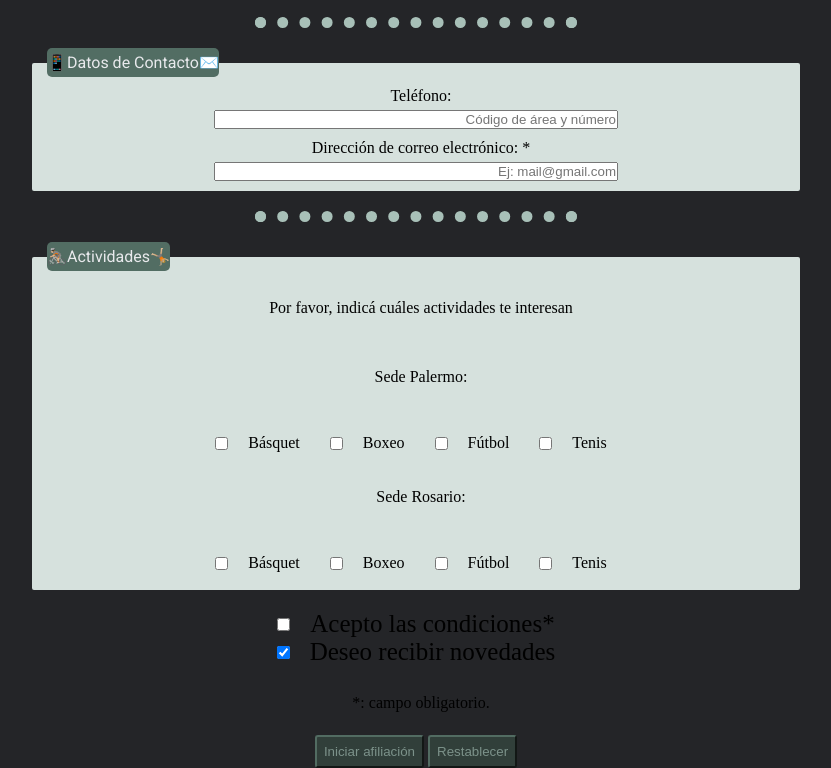
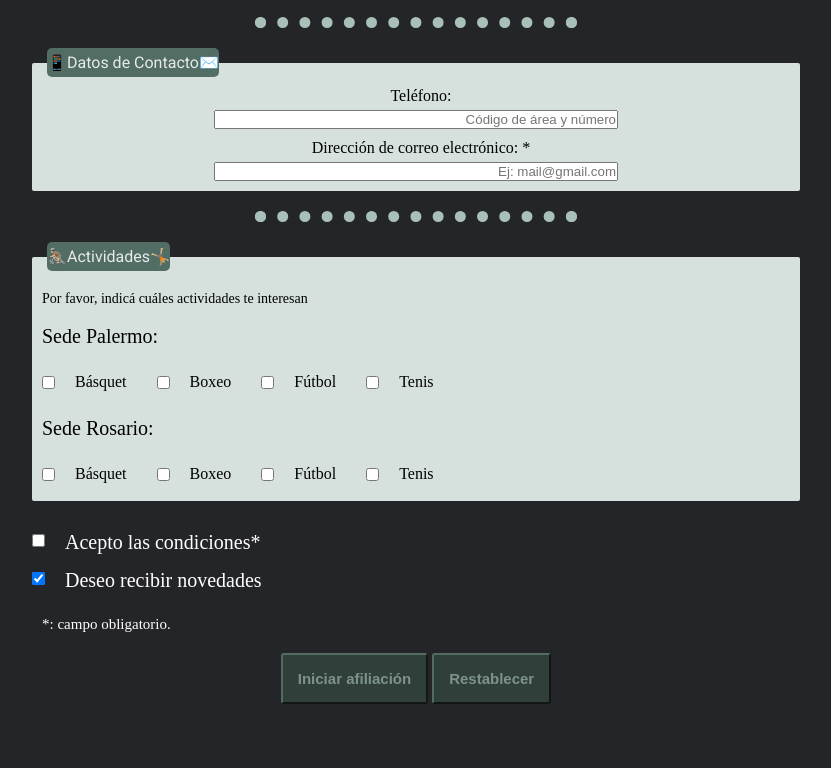
Before and after one commit to feden15/desafio-04, a website built with Vite: page index.html in a window 1280 px wide. Shown: the part 541-1309 px from the top of the page, without its empty margins (224-1055 px from the left). After the commit the page ends 1245 px from the top, so only its background shows below. Built offline with nearby package versions, Linux system fonts and the light colour scheme.

Commit message:
Finalizamos de estilizar nuevamente  estilos.css

```diff
--- a/estilos.css
+++ b/estilos.css
@@ -10,6 +10,11 @@
 
 html {
     background-color: rgb(36, 37, 40);
+    margin: auto;
+}
+
+form {
+    width: 60%;
     margin: auto;
 }
 
@@ -39,7 +44,7 @@ hr {
 }
 
 fieldset {
-    width: 60%;
+    width: 100%;
     margin: auto;
     background-color: rgb(214, 225, 221);
     border: 0px;
@@ -102,7 +107,9 @@ button {
     border-radius: 3px;
     border-color: rgb(82, 108, 98);
     color: rgb(124, 146, 138);
-    padding: 7px;
+    padding: 15px;
+    font-size: 15px;
+    font-weight: bold;
 }
 
 /* Campo Sexo */
@@ -127,28 +134,32 @@ button {
 .inputs-labels-sexo-actividad {
     width: min-content;
     display: flex;
-    margin: auto;
 }
 
 /* /Campo Sexo */
 
 /* Campo Actividades */
 
-.inputs-sexo-actividad {
+.inputs-actividad {
     width: max-content;
-    margin: 10px;
 }
 
-.labels-sexo-actividad {
+.inputs-labels-actividad {
     width: min-content;
-    margin-right: 20px;
-    margin-top: 7px;
+    display: inline;
+    margin: auto;
 }
 
-.inputs-labels-sexo-actividad {
-    width: min-content;
-    display: flex;
-    margin: auto;
+.labels-sedes {
+    width: max-conten;
+    font-size: 20px;
+    display: inline;
+}
+
+#labels-info-actividades {
+    font-size: 14px;
+    width: max-content;
+    display: inline;
 }
 
 /* /Campo Actividades */
@@ -156,21 +167,28 @@ button {
 /* Campo final (fuera de los fieldset) */
 
 .campo-final {
-    margin: auto;
     display: flex;
     width: min-content;
 }
 
 .label-final {
-    font-size: 25px;
+    color: white;
+    font-size: 20px;
     width: max-content;
-    margin: auto;
+}
+
+#lbl-final {
+    color: white;
+    font-size: 15px;
+    width: max-content;
+    display: inline-block;
+    margin-bottom: 20px;
+    margin-top: -20px;
 }
 
 .inputs-final {
     width: max-content;
     margin-right: 10px;
-    display: block;
 }
 
 /* /Campo final */
--- a/index.html
+++ b/index.html
@@ -34,8 +34,8 @@
 
         <div class="label-input">
           <label for="nacionalidad">Nacionalidad: *</label>
-          <select aria-placeholder="Seleccionar" id="nacionalidad" required>
-            <option value="seleccionar">- Seleccionar -</option>
+          <select id="nacionalidad" size="1" required>
+            <option value="">- Seleccionar -</option>
             <option value="argentina">Argentina</option>
             <option value="brasileña">Brasileña</option>
             <option value="uruguaya">Uruguaya</option>
@@ -45,7 +45,7 @@
 
         <div class="label-input">
           <label for="descripcion">Contanos un poco de vos...</label>
-          <textarea name="" id="descripcion"></textarea>
+          <textarea name="descripcion" id="descripcion"></textarea>
         </div>
 
         <label>Sexo: *</label>
@@ -91,7 +91,7 @@
         <legend>🚴🏼Actividades🤸🏼</legend>
         <br>
 
-        <label class="labels-sedes">Por favor, indicá cuáles actividades te interesan</label>
+        <label id="labels-info-actividades">Por favor, indicá cuáles actividades te interesan</label>
         <br>
         <br>
 
@@ -155,7 +155,7 @@
       </div>
       <br>
 
-      <label>*: campo obligatorio.</label>
+      <label id="lbl-final">*: campo obligatorio.</label>
       <br>
 
       <div style="text-align: center;">
```
Also changed, not shown: public/img/gym-retro.webp (deleted), public/img/logo-retro.webp (deleted), public/img/no-excuses.webp (deleted), public/img/repetitiva-fondo.webp (deleted).
